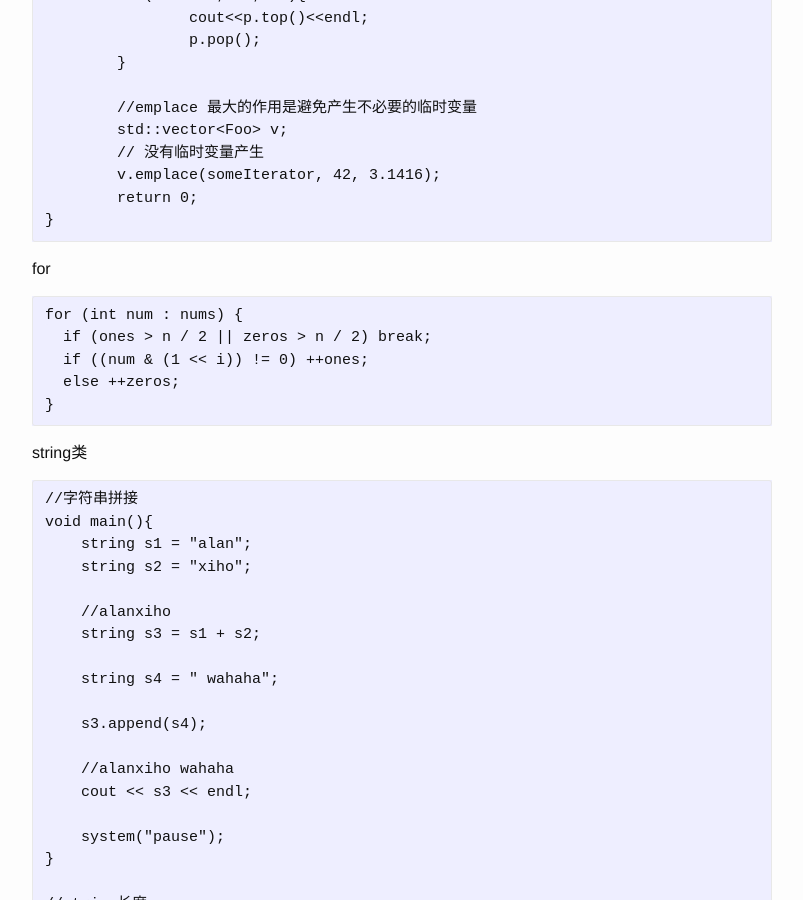
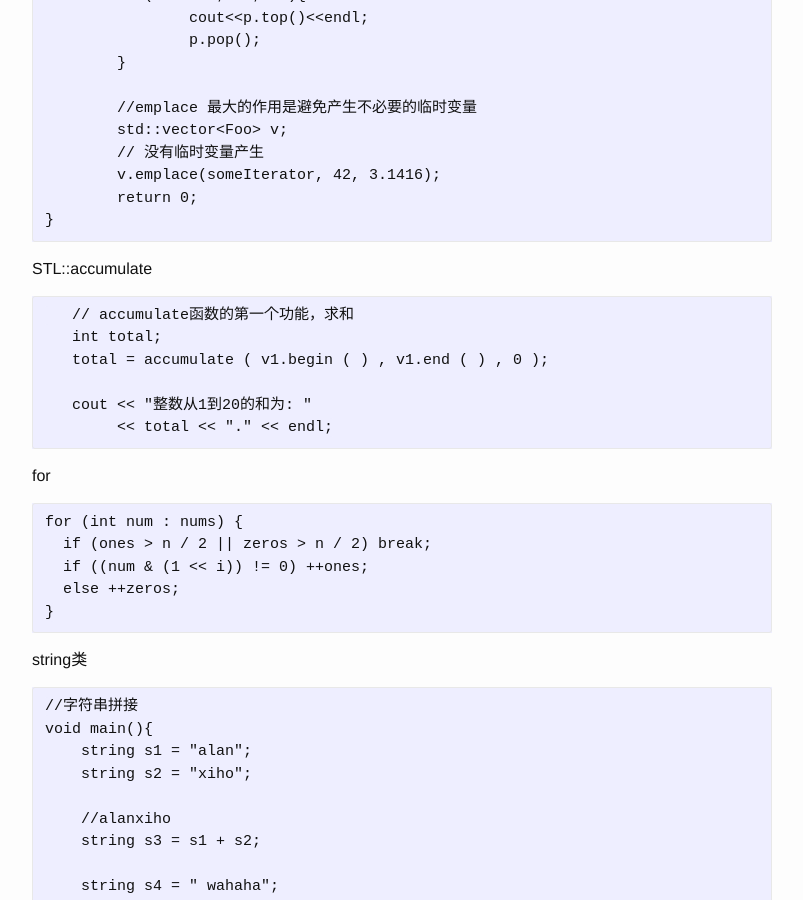
Before and after one commit to josephstalin117/josephstalin117.github.io, a Jekyll site: the page built from _posts/2018-5-25-c.markdown, in a window 1280 px wide and 900 px high, scrolled down 14024 px. Shown: the whole window, without its empty margins (238-1041 px from the left). Built offline with Jekyll 4.4.1, drawn with Linux system fonts in a browser that asks for light colours.

Commit message:
add accumulate

````diff
--- a/_posts/2018-5-25-c.markdown
+++ b/_posts/2018-5-25-c.markdown
@@ -650,6 +650,16 @@ int main(){
 }
 ```
 
+STL::accumulate
+```
+   // accumulate函数的第一个功能，求和
+   int total;
+   total = accumulate ( v1.begin ( ) , v1.end ( ) , 0 );
+
+   cout << "整数从1到20的和为: "
+        << total << "." << endl;
+```
+
 for
 ```
 for (int num : nums) {
````
